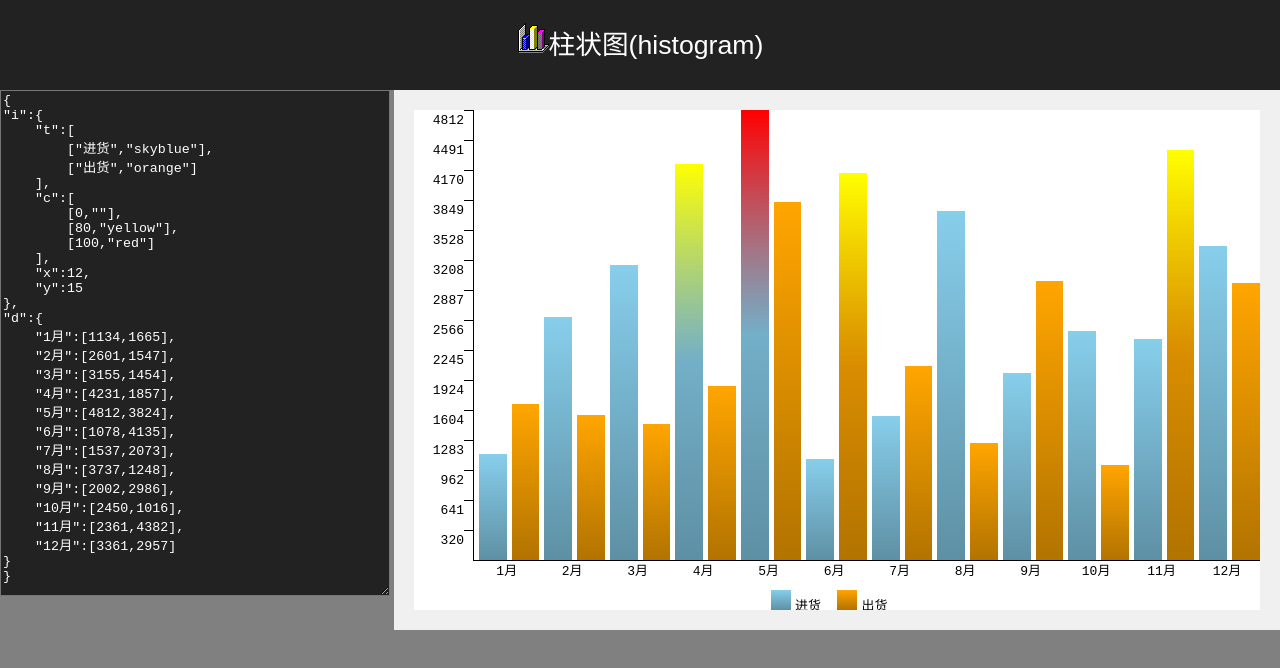
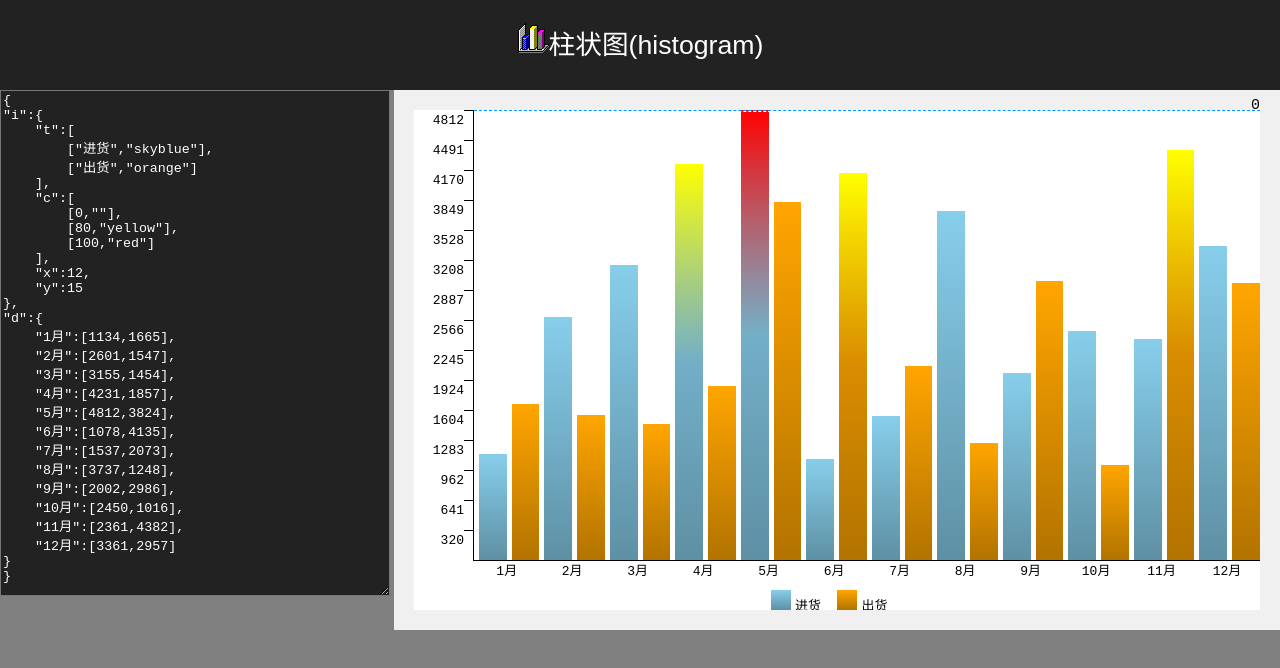
Before and after one commit to kagurazakayashi/NyarukoChart, a React (Create React App) app: page / in a window 1280 px wide. Shown: the top 668 px of the page. Built offline with nearby package versions, Linux system fonts and the light colour scheme.

Commit message:
加入鼠标移过时的提示线和当前数值显示

```diff
--- a/src/NCHistogram/NCHistogram.css
+++ b/src/NCHistogram/NCHistogram.css
@@ -44,6 +44,29 @@
     border-width: 1px;
     border-style: none none solid solid;
     text-align: left;
+}
+.NCHistogramNowDataLine {
+    position: absolute;
+    top: 50px;
+    left: 0;
+    width: 100%;
+    height: 0px;
+    border-top: 1px dashed #0099FF;
+    border-bottom: 1px dashed #FFF;
+    z-index: 1;
+    pointer-events: none;
+}
+.NCHistogramNowDataLineNum {
+    position: relative;
+    width: 100%;
+    height: 15px;
+    top: -15px;
+    line-height: 15px;
+    font-size: 15px;
+    text-align: right;
+    color: #000;
+    text-shadow: 1px 1px 1px #FFF;
+    z-index: 2;
 }
 .NCHistogramGroup {
     display: inline-block;
--- a/src/NCHistogram/NCHistogramBox.js
+++ b/src/NCHistogram/NCHistogramBox.js
@@ -1,6 +1,8 @@
 //图表显示框架
 import React, { Component } from 'react';
+import ReactDOM from 'react-dom';
 import NCHistogramGroup from './NCHistogramGroup.js';
+import NCHistogramLine from './NCHistogramLine.js';
 
 export default class NCHistogramBox extends Component {
     constructor(props) {
@@ -15,7 +17,8 @@ export default class NCHistogramBox extends Component {
             colordata:[],
             pcolordata:[],
             step:0,
-            max:0
+            max:0,
+            numlinetop:0
         };
     }
     updatedata(names,data,colordata,pcolordata,max) {
@@ -37,10 +40,25 @@ export default class NCHistogramBox extends Component {
             max:max
         });
     }
+    handleMouseOver(e) {
+        let py = e.pageY;
+        let rect = ReactDOM.findDOMNode(this).getBoundingClientRect();
+        let top = py - rect.y;
+        if (top > rect.height) {
+            top = rect.height;
+        } else if (top < 0) {
+            top = 0;
+        }
+        //每像素数值：总数值/总高，从底向上像素：总高-top，每像素数值*从底向上像素
+        let nownum = parseInt((this.state.max/rect.height)*(rect.height-top));
+        this.refs.NCHistogramLine.updatedata(top,nownum);
+    }
     render() {
         let self = this;
         return (
-            <div className="NCHistogramHisBox">{
+            <div className="NCHistogramHisBox" onMouseMove={this.handleMouseOver.bind(this)}>
+                <NCHistogramLine top={self.state.numlinetop} num="10" ref="NCHistogramLine" />
+            {
                 self.state.data.map(function(v,i){
                     return <NCHistogramGroup hiswidth={self.state.hiswidth} groupwidth={self.state.groupwidth} groupname={self.state.names[i]} colordata={self.state.colordata} pcolordata={self.state.pcolordata} step={self.state.step} max={self.state.max} data={v} key={i} ref="NCHistogramGroup" />;
                 })
--- a/src/NCHistogram/NCHistogramGroup.js
+++ b/src/NCHistogram/NCHistogramGroup.js
@@ -34,7 +34,6 @@ export default class NCHistogramGroup extends Component {
             <div className="NCHistogramGroup" style={{'width':this.props.groupwidth}}>
                 <div className="NCHistogramGroupT">{
                     self.props.data.map(function(v,i){
-                        //计算高度
                         let pheight = self.props.step * v;
                         let per = v / self.props.max * 100;
                         var pcolor = "";
--- /dev/null
+++ b/src/NCHistogram/NCHistogramLine.js
@@ -0,0 +1,36 @@
+//横线
+import React, { Component } from 'react';
+export default class NCHistogramLine extends Component {
+    constructor(props) {
+        super(props);
+        this.state = {
+            top:0,
+            num:0
+        };
+    }
+    updatedata(top,num) {
+        this.setState({
+            top:top,
+            num:num
+        });
+    }
+    updatetop(top) {
+        this.setState({
+            top:top
+        });
+    }
+    updatenum(num) {
+        this.setState({
+            num:num
+        });
+    }
+    render() {
+        return (
+            <div className="NCHistogramNowDataLine" style={{"top":this.state.top}}>
+                <div className="NCHistogramNowDataLineNum">
+                    <code className="NCHistogramNowDataLineNumC">{this.state.num}</code>
+                </div>
+            </div>
+        );
+    }
+}
```
Also changed, not shown: 1 other file (tests, documents, lock files or other folders).
